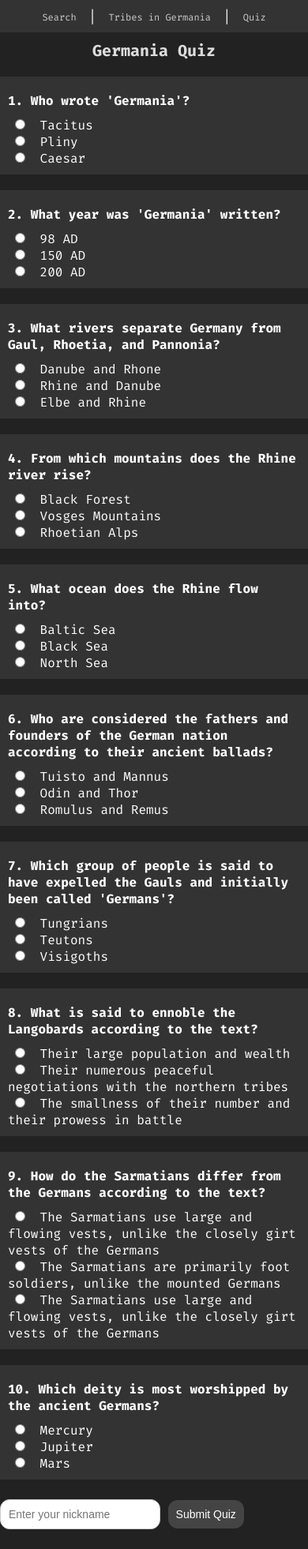
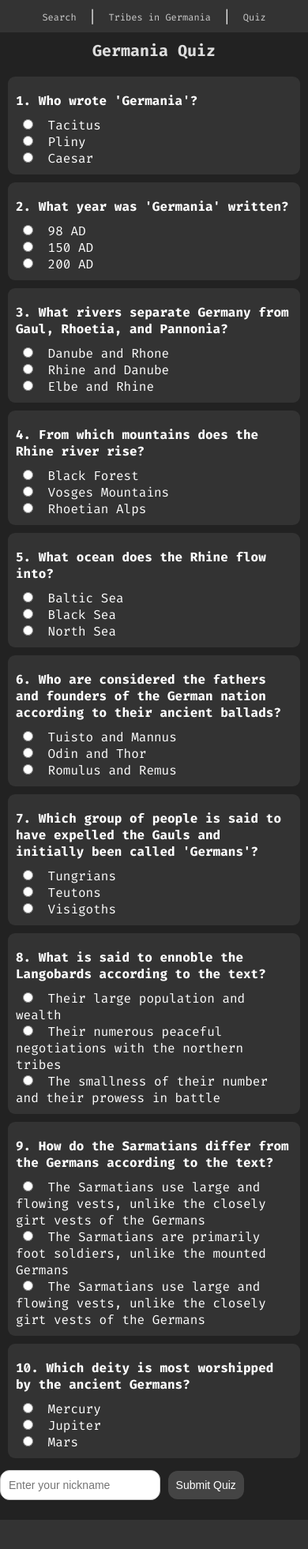
Before and after one commit to cyong113/SearchGermania, a Flask app: page /quiz in a window 390 px wide. Shown: the whole page at 79% size. After the commit the page ends 1925 px from the top, so only its background shows below. Run offline with Flask 3, Linux system fonts and the light colour scheme.

Commit message:
question container margin added

```diff
--- a/app/templates/quiz.html
+++ b/app/templates/quiz.html
@@ -20,7 +20,7 @@
             margin-bottom: 20px;
             background-color: #333;
             padding: 15px;
-            /* border-radius: 9px; */
+            border-radius: 9px;
             /* box-shadow: 0 3px 6px rgba(0,0,0,0.3); */
         }
         .question-container label { font-weight: bold; }
@@ -51,6 +51,7 @@
             }
             .question-container {
                 padding: 10px;  /* Reduce padding inside question containers */
+                margin: 10px;
             }
             label {
                 font-size: 16px;  /* Reduce font size for labels */
```
